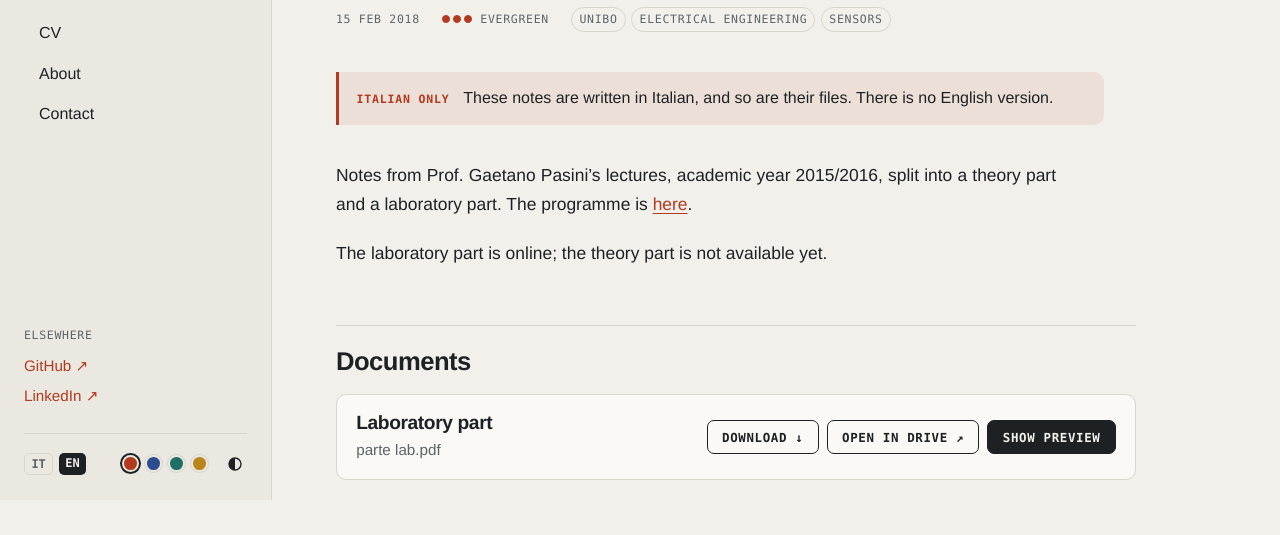
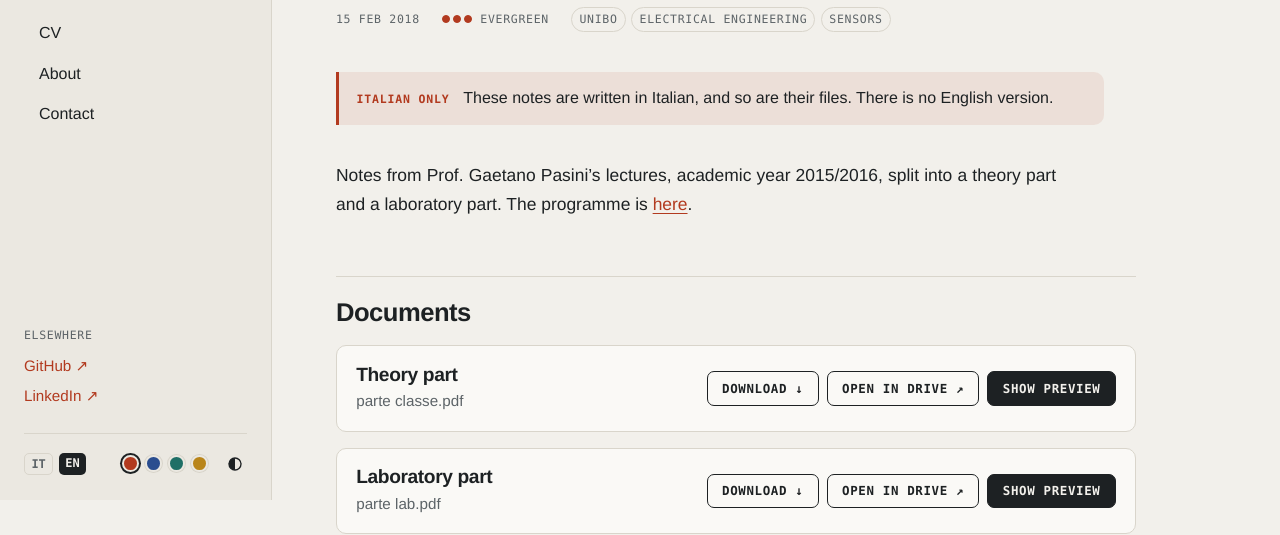
Before and after one commit to GaetanoLongo/gaetanolongo.github.io, an Astro site: page /en/notes/sensori-trasduttori in a window 1280 px wide. Shown: the part 300-835 px from the top of the page. Built offline with nearby package versions, Linux system fonts and the light colour scheme; Astro itself is replaced by a stand-in of ours.

Commit message:
Sensori e trasduttori: add theory part
Co-Authored-By: Claude Sonnet 5.5 <noreply@anthropic.com>
Claude-Session: https://claude.ai/code/session_01GcLfNQRX2d2VSL67rDGtYe

```diff
--- a/src/content/notes/en/sensori-trasduttori.md
+++ b/src/content/notes/en/sensori-trasduttori.md
@@ -6,6 +6,10 @@ maturity: evergreen
 tags: ["UniBO", "Electrical engineering", "Sensors"]
 contentLang: "it"
 documents:
+  - title: "Theory part"
+    id: "0B_t1J1f0tZTRYlJrN3pPNTUzaDg"
+    resourcekey: "0-9iUp87abLD6UewwQO3gc3A"
+    description: "parte classe.pdf"
   - title: "Laboratory part"
     id: "0B_t1J1f0tZTROUt6T2JDRUFNQTg"
     resourcekey: "0-zk2lPKq-6fq1Ytu_ki9FRg"
@@ -13,5 +17,3 @@ documents:
 ---
 
 Notes from Prof. Gaetano Pasini's lectures, academic year 2015/2016, split into a theory part and a laboratory part. The programme is [here](http://www.ingegneriarchitettura.unibo.it/it/corsi/insegnamenti/insegnamento/2015/364223).
-
-The laboratory part is online; the theory part is not available yet.
--- a/src/content/notes/it/sensori-trasduttori.md
+++ b/src/content/notes/it/sensori-trasduttori.md
@@ -5,6 +5,10 @@ date: 2018-02-15
 maturity: evergreen
 tags: ["UniBO", "Ingegneria elettrica", "Sensori e trasduttori"]
 documents:
+  - title: "Parte teorica"
+    id: "0B_t1J1f0tZTRYlJrN3pPNTUzaDg"
+    resourcekey: "0-9iUp87abLD6UewwQO3gc3A"
+    description: "parte classe.pdf"
   - title: "Parte di laboratorio"
     id: "0B_t1J1f0tZTROUt6T2JDRUFNQTg"
     resourcekey: "0-zk2lPKq-6fq1Ytu_ki9FRg"
@@ -12,5 +16,3 @@ documents:
 ---
 
 Appunti tratti dalle lezioni del Prof. Gaetano Pasini, A.A. 2015/2016. Sono divisi tra parte teorica e parte di laboratorio. Il programma è reperibile [qui](http://www.ingegneriarchitettura.unibo.it/it/corsi/insegnamenti/insegnamento/2015/364223).
-
-La parte di laboratorio è online; la parte teorica non è ancora disponibile.
```
